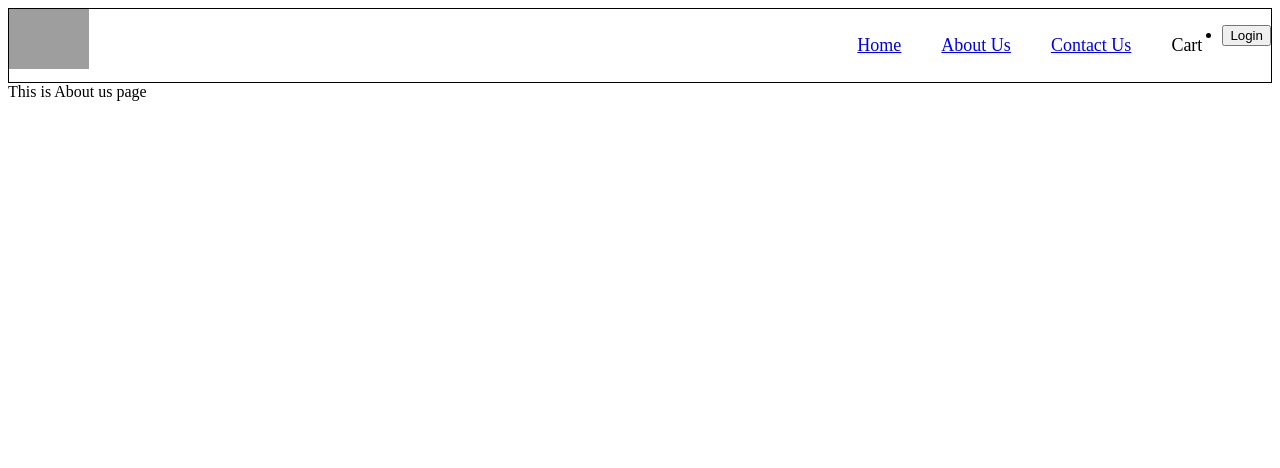
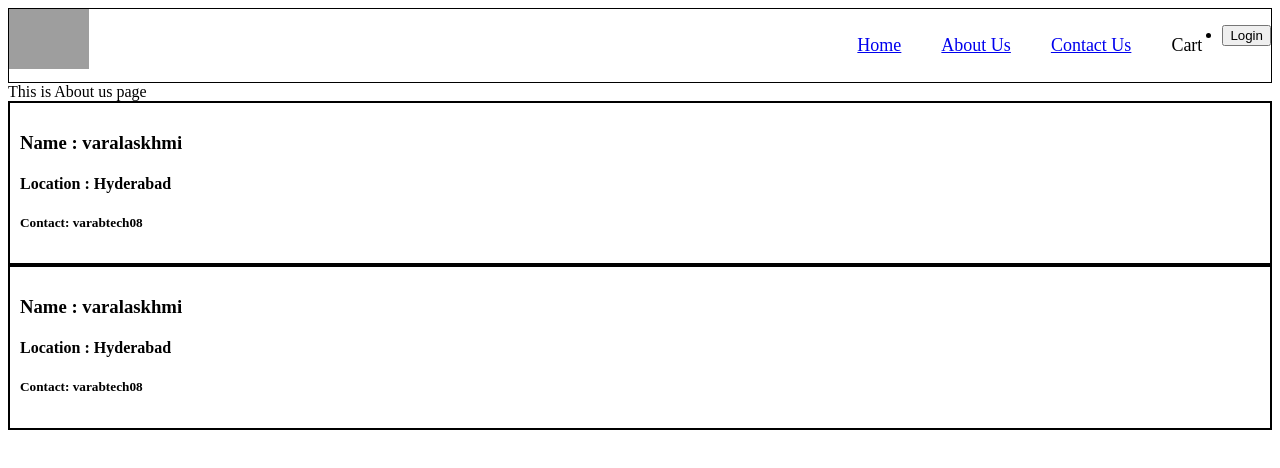
Before and after one commit to varaTheCoder/namasthe-react, a React (Vite) app: page /About in a window 1280 px wide. Shown: the top 468 px of the page. Built offline with nearby package versions, Linux system fonts and the light colour scheme; grey boxes are pictures that could not be loaded.

Commit message:
example of class based component

```diff
--- a/index.css
+++ b/index.css
@@ -63,3 +63,8 @@
 {
   margin-left: 10px;
 }
+
+.user-card {
+  padding : 10px;
+  border: 2px solid;
+}
--- a/src/components/About.js
+++ b/src/components/About.js
@@ -1,4 +1,13 @@
+import User from "./User";
+import UserClass from "./UserClass";
+
 const About = () => {
-    return <div>This is About us page</div>
-}
+  return(
+  <>
+    <div>This is About us page</div>
+    <User name='varalaskhmi' location='Hyderabad' contact='varabtech08' />
+    <UserClass name='varalaskhmi' location='Hyderabad' contact='varabtech08' />
+  </>
+  );
+};
 export default About;
--- /dev/null
+++ b/src/components/User.js
@@ -0,0 +1,10 @@
+let User = (props) => {
+    return (
+        <div className="user-card">
+            <h3>Name : {props.name}</h3>
+            <h4>Location : {props.location}</h4>
+            <h5>Contact: {props.contact} </h5>
+        </div>
+    )
+}
+export default User;
--- /dev/null
+++ b/src/components/UserClass.js
@@ -0,0 +1,19 @@
+import React from "react";
+//Class based Component
+class UserClass extends React.Component {
+    constructor(props) {
+        super(props)
+    }
+render() {
+     const {name, location, contact} = this.props; //Object destructring
+    return (
+        <div className="user-card">
+            <h3>Name : {name}</h3>
+            <h4>Location : {location}</h4>
+            <h5>Contact: {contact} </h5>
+        </div>
+    )
+}
+}
+
+export default UserClass;
```
